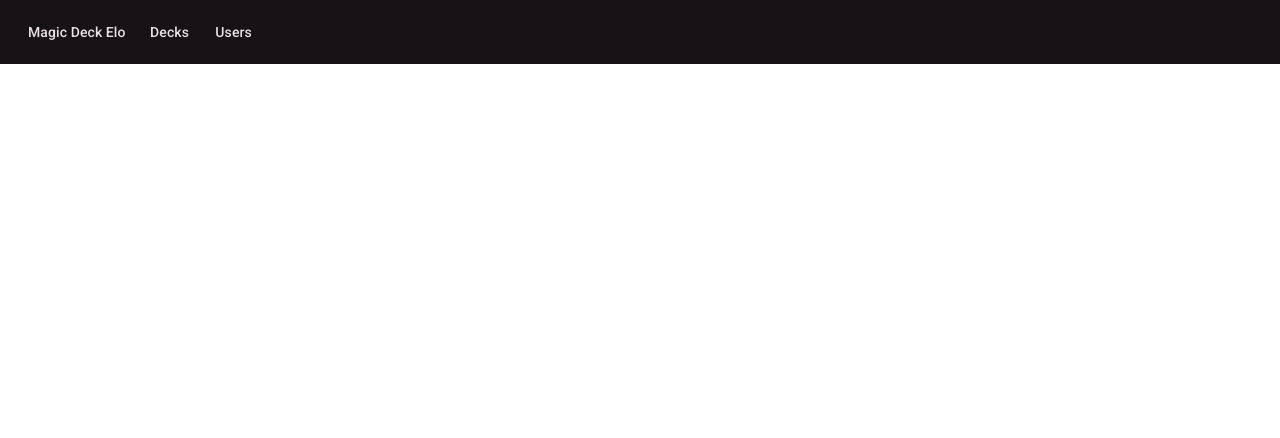
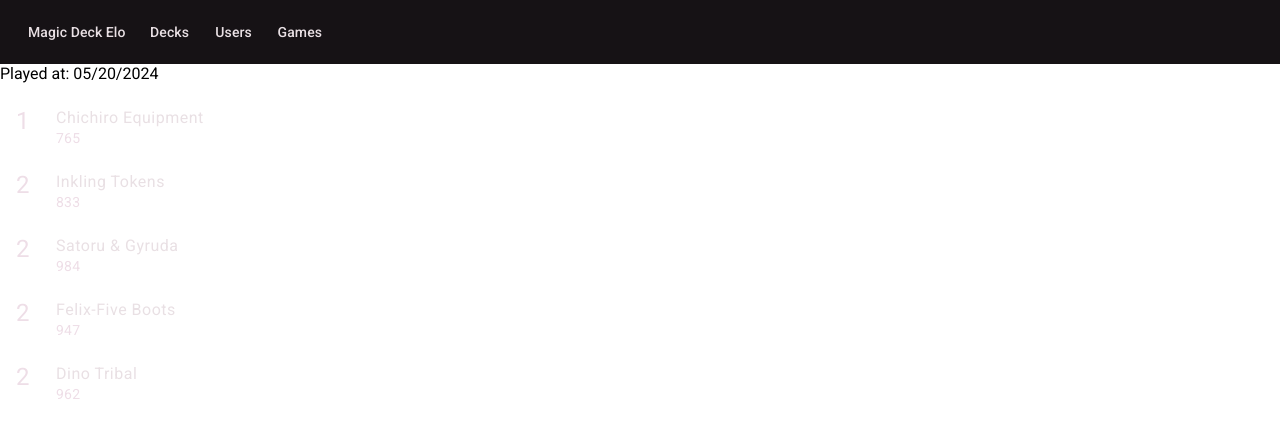
Before and after one commit to Kralska/deck_ranking_client, an Angular app: page /games in a window 1280 px wide. Before the commit this address led to /. Shown: the top 438 px of the page. Built offline with nearby package versions, Linux system fonts and the light colour scheme.

Commit message:
Began work on games component
- Added games and game-card component to routing
- Added game-card with basic styling
- Added basic game-card to games

```diff
--- a/src/app/app.component.html
+++ b/src/app/app.component.html
@@ -4,6 +4,7 @@
     </a>
     <a mat-button routerLink="/decks" routerLinkActive="active">Decks</a>
     <a mat-button routerLink="/users" routerLinkActive="active">Users</a>
+    <a mat-button routerLink="/games" routerLinkActive="active">Games</a>
 
 </mat-toolbar>
 <!-- The routed views render in the <router-outlet>-->
--- a/src/app/app.routes.ts
+++ b/src/app/app.routes.ts
@@ -4,6 +4,7 @@ import { DecksComponent } from './decks/decks.component';
 import { DeckComponent } from './deck/deck.component';
 import { UsersComponent } from './users/users.component';
 import { UserComponent } from './user/user.component';
+import { GamesComponent } from './games/games.component';
 
 export const routes: Routes = [
     // Decks
@@ -12,6 +13,9 @@ export const routes: Routes = [
     // User
     {path: 'users/:id', component: UserComponent},
     {path: 'users', component: UsersComponent},
+    // Games
+    //{path: 'games/:id', }
+    {path: 'games', component: GamesComponent},
     // Main Page
-    {path: '', redirectTo: '/decks', pathMatch: 'full'}
+    {path: '', redirectTo: '/decks', pathMatch: 'full'},
 ];
--- a/src/app/deck.ts
+++ b/src/app/deck.ts
@@ -1,5 +1,3 @@
-import { FormControl, FormGroup, Validators } from "@angular/forms"
-
 export interface Deck {
     name?: string,
     owner?: number
--- /dev/null
+++ b/src/app/game-card/game-card.component.css
@@ -0,0 +1,7 @@
+.game-card {
+    width: 500px;
+    height: 500px;
+    background-color: white;
+
+
+}
--- /dev/null
+++ b/src/app/game-card/game-card.component.html
@@ -0,0 +1,39 @@
+<div class="game-card">
+
+    <div>Played at: 05/20/2024</div>
+
+    <mat-list>
+
+        <mat-list-item>
+            <div matListItemIcon>1</div>
+            <div matListItemTitle>Chichiro Equipment</div>
+            <div matListItemLine>765</div>
+        </mat-list-item>
+
+        <mat-list-item>
+            <div matListItemIcon>2</div>
+            <div matListItemTitle>Inkling Tokens</div>
+            <div matListItemLine>833</div>
+        </mat-list-item>
+
+        <mat-list-item>
+            <div matListItemIcon>2</div>
+            <div matListItemTitle>Satoru & Gyruda</div>
+            <div matListItemLine>984</div>
+        </mat-list-item>
+
+        <mat-list-item>
+            <div matListItemIcon>2</div>
+            <div matListItemTitle>Felix-Five Boots</div>
+            <div matListItemLine>947</div>
+        </mat-list-item>
+
+        <mat-list-item>
+            <div matListItemIcon>2</div>
+            <div matListItemTitle>Dino Tribal</div>
+            <div matListItemLine>962</div>
+        </mat-list-item>
+
+    </mat-list>
+
+</div>
--- /dev/null
+++ b/src/app/games/games.component.html
@@ -0,0 +1 @@
+<game-card/>
```
Also changed, not shown: src/app/game-card/game-card.component.ts (added, +15 -0 lines), src/app/games/games.component.ts (added, +13 -0 lines), src/app/games/games.component.css (added), 2 other files (tests, documents, lock files or other folders).
